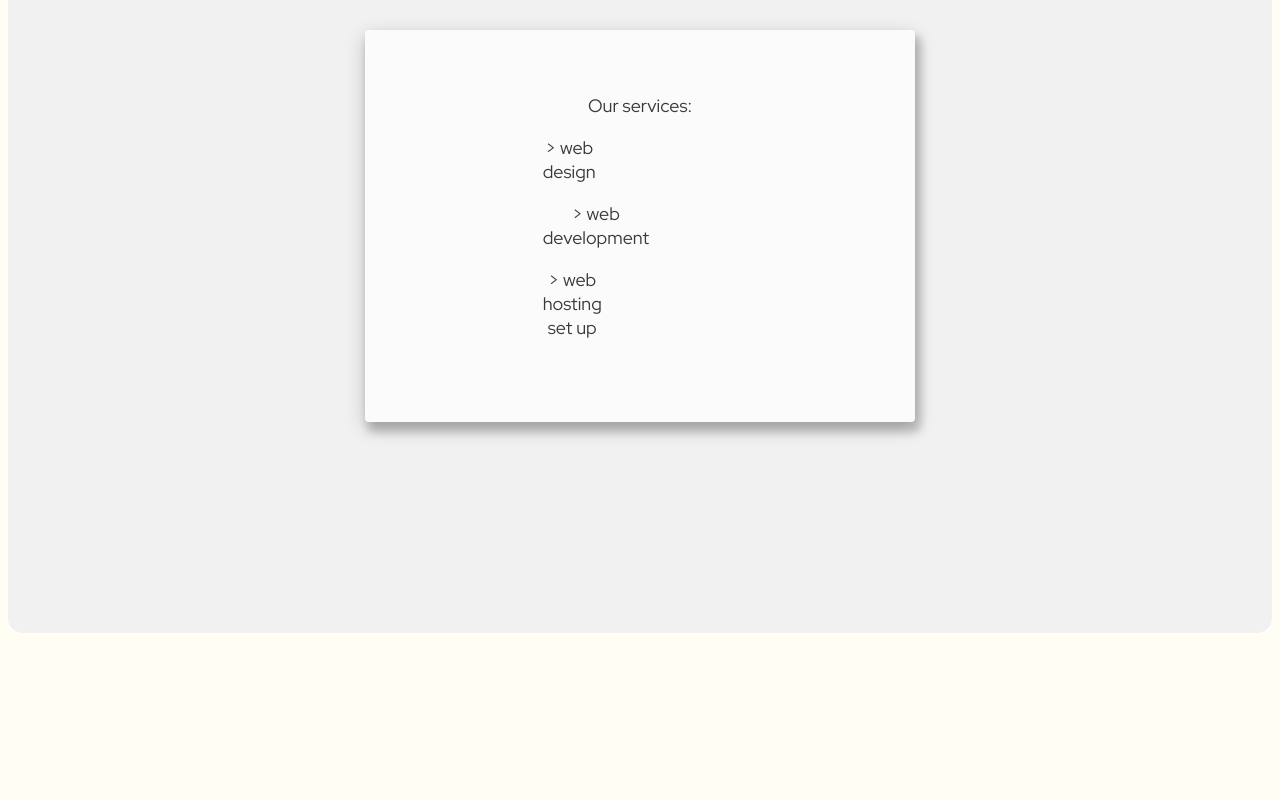
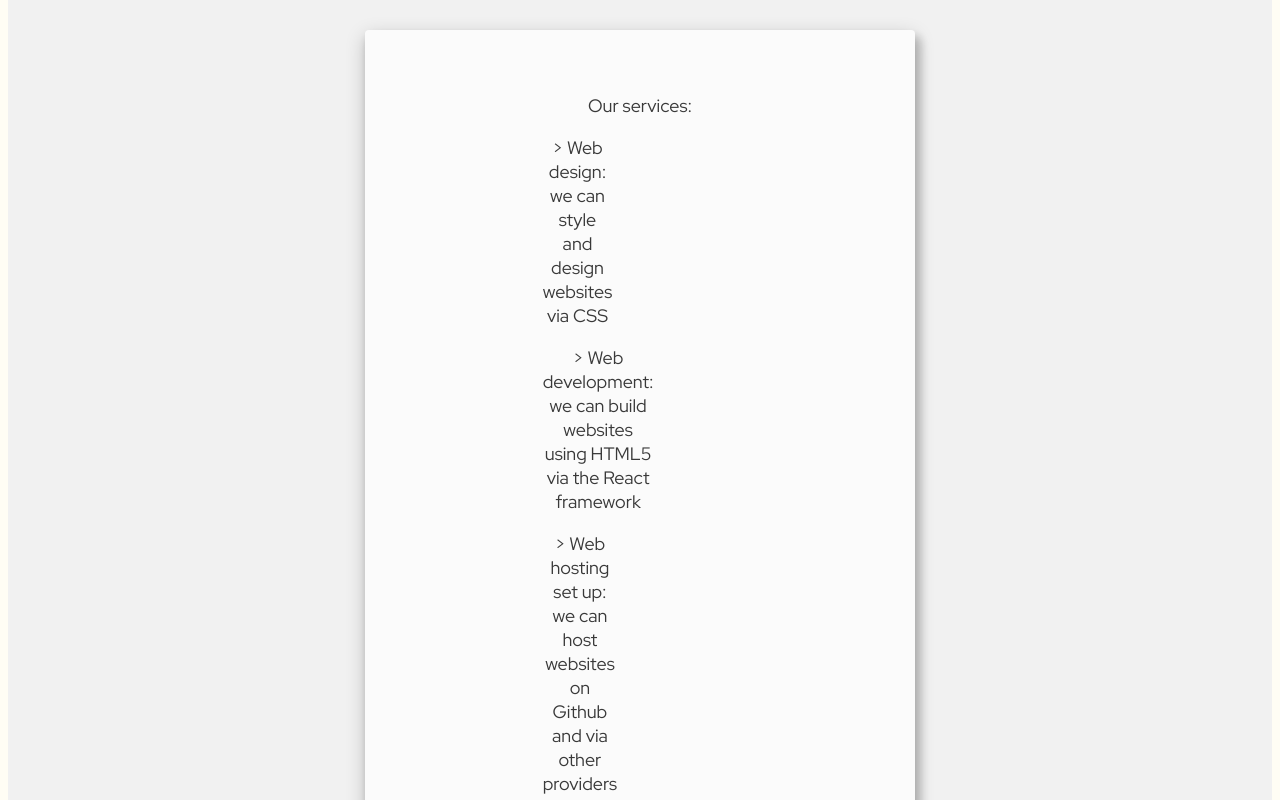
Before and after one commit to LucasHartmanWestern/westerndev-website, a React (Create React App) app: page / in a window 1280 px wide. Shown: the part 1560-2360 px from the top of the page. Built offline with nearby package versions, Linux system fonts and the light colour scheme.

Commit message:
Update Home.js

```diff
--- a/src/Pages/Home/Home.js
+++ b/src/Pages/Home/Home.js
@@ -37,9 +37,9 @@ export default function Home() {
             <Slide right>
             <div className='about-right'>
             Our services:
-              <ul>&gt;  web design </ul>
-              <ul> &gt; web development </ul>
-              <ul> &gt; web hosting set up </ul>
+              <ul>&gt;  Web design: we can style and design websites via CSS  </ul>
+              <ul> &gt; Web development: we can build websites using HTML5 via the React framework </ul>
+              <ul> &gt; Web hosting set up: we can host websites on Github and via other providers  </ul>
             </div>
           </Slide>
           </div>
```
